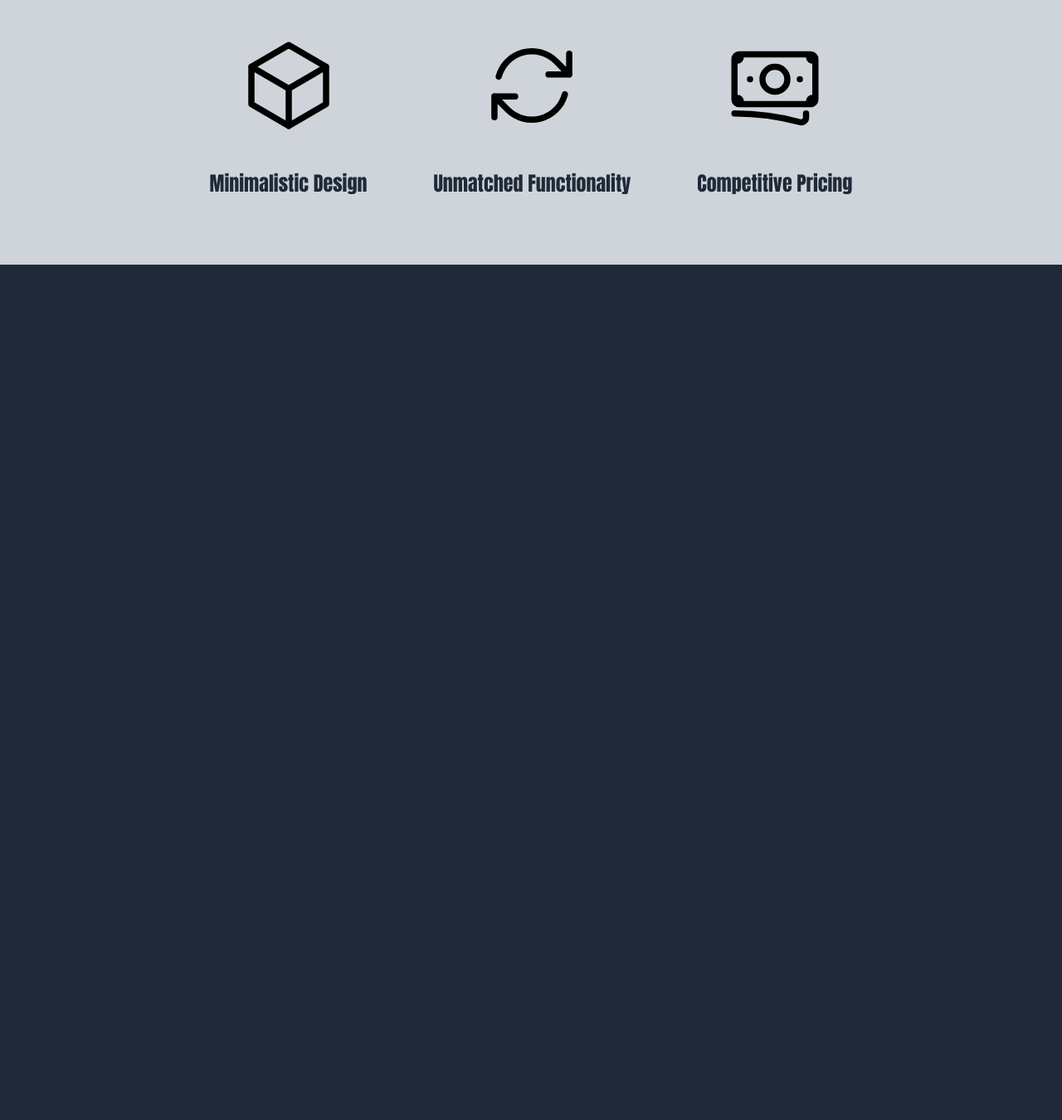
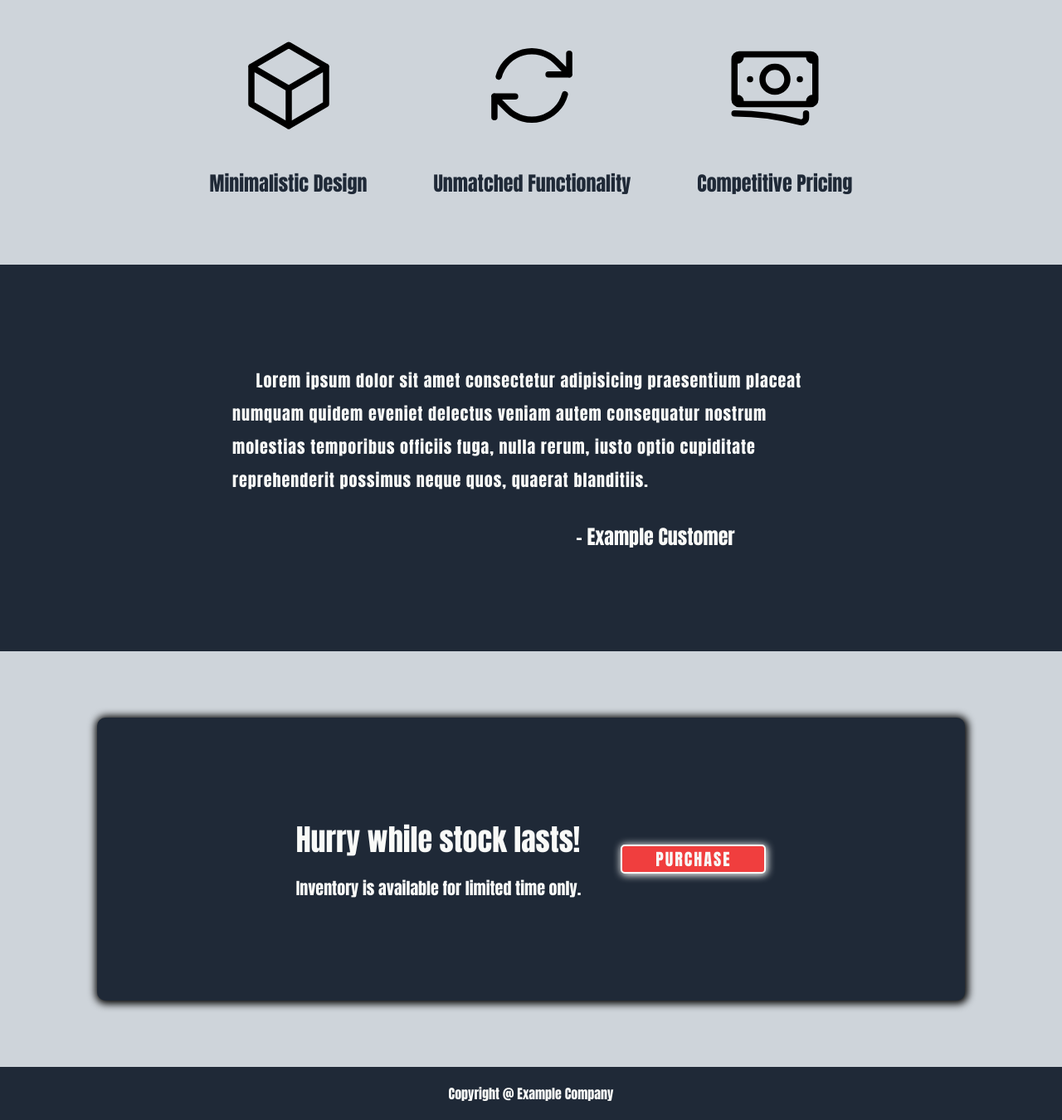
Before and after one commit to kaizen115/Odin-Landing-1, a plain HTML site: page index.html in a window 1280 px wide. Shown: the part 688-2038 px from the top of the page at 83% size. Before the commit the page ends 1007 px from the top, so only its background shows below. Drawn offline with Linux system fonts and the light colour scheme.

Commit message:
Odin Landing Page Project Rough Draft

```diff
--- a/index.html
+++ b/index.html
@@ -13,7 +13,7 @@
     <a href="index.html"><h1 class="nav-logo">EXODUS</h1></a>
     <div class="nav-links">
         <a href="#about"><p class="nav">About</p></a>
-        <a href="#testimonials"><p class="nav">Testimonial</p></a>
+        <a href="#testimonial"><p class="nav">Testimonial</p></a>
         <a href="#purchase"><p class="nav">Purchase</p></a>
     </div>
 </header>
@@ -25,10 +25,9 @@
             <p class="hero-text">Exodus is testing the limits of imagination and technology with this new release</p>
             <a href="#"><p class="hero-btn">Purchase</p></a>
         </div>
-            <img src="/images/logo_transparent.png" class="hero-img" alt="hero-logo">
+            <img src="/Odin-Landing-1/images/logo_transparent.png" class="hero-img" alt="hero-logo">
     </div>
-
-    <article class="about-container" id="#about">
+    <article class="about-container" id="about">
             <div class="about-boxes">
                 <div class="about">
                     <svg xmlns="http://www.w3.org/2000/svg" fill="none" viewBox="0 0 24 24" stroke-width="1.5" stroke="currentColor" class="about-img">
@@ -51,16 +50,24 @@
                 </div>
             </div>
     </article>
-
-    <div>
-
+    <div class="testimonial" id="testimonial">
+            <p class="testimonial-text"> &nbsp;&nbsp;&nbsp;&nbsp; Lorem ipsum dolor sit amet consectetur adipisicing praesentium placeat numquam quidem eveniet delectus veniam autem consequatur nostrum molestias temporibus officiis fuga, nulla rerum, iusto optio cupiditate reprehenderit possimus neque quos, quaerat blanditiis.</p>
+            <h2 class="testimonial-quoter">- Example Customer</h2>
     </div>
-
+    <div class="CTA" id="purchase">
+        <div class="CTA-box">
+            <div class="CTA-content">
+                <h2 class="CTA-title">Hurry while stock lasts!</h2>
+                <p class="CTA-text">Inventory is available for limited time only.</p>
+            </div>
+            <div>
+                <a href="#"><p class="hero-btn">Purchase</p></a>
+            </div>
+        </div>
+    </div>
 </main>
-
-
-
-
-
+<footer class="footer-container">
+    <p class="footer-text">Copyright @ Example Company</p>
+</footer>
 </body>
 </html>
--- a/styles.css
+++ b/styles.css
@@ -107,6 +107,7 @@ a:hover {
     text-transform: uppercase;
     letter-spacing: 0.2rem;
     padding: 0 4rem;
+    box-shadow: 0.1rem 0.1rem 1rem 0.1rem;
 }
 
 .hero-btn:hover {
@@ -171,3 +172,86 @@ a:hover {
     color: #1F2937;
     font-weight: 700;
 }
+
+/* ------------------------- */
+/* Testimonial */
+/* ------------------------- */
+
+.testimonial {
+    color: #F9FAF8;
+    max-width: 72rem;
+    height: auto;
+    margin: 12rem auto;
+    display: flex;
+    flex-direction: column;
+    justify-content: center;
+    align-items: center;
+    gap: 3rem;
+}
+
+.testimonial-text {
+    font-size: 2rem;
+    line-height: 2;
+    letter-spacing: 0.1rem;
+}
+
+.testimonial-quoter {
+    font-size: 2.4rem;
+    margin-left: 30rem;
+}
+
+/* ------------------------- */
+/* CTA */
+/* ------------------------- */
+
+.CTA {
+    display: flex;
+    justify-content: center;
+    background-color: #ced4da;
+    padding: 8rem 0;
+}
+
+.CTA-box {
+    background-color: #1F2937;
+    display: flex;
+    justify-content: space-e;
+    align-items: center;
+    padding: 12rem 24rem;
+    border-radius: 1rem;
+    gap: 4.8rem;
+    box-shadow: 0.1rem 0.1rem 1rem 0.3rem;
+}
+
+.CTA-content {
+    display: flex;
+    flex-direction: column;
+    gap: 1.6rem;
+}
+
+.CTA-title {
+    font-size: 3.6rem;
+}
+
+.CTA-text {
+    font-size: 2rem;
+}
+
+.CTA-title,
+.CTA-text {
+    color: #F9FAF8;
+}
+
+/* ------------------------- */
+/* FOOTER */
+/* ------------------------- */
+
+.footer-container {
+    background-color: #1F2937;
+    padding: 2rem 0;
+}
+
+.footer-text {
+    color: #F9FAF8;
+    font-size: 1.6rem;
+    text-align: center;
+}
```
Also changed, not shown: 1 other file.
